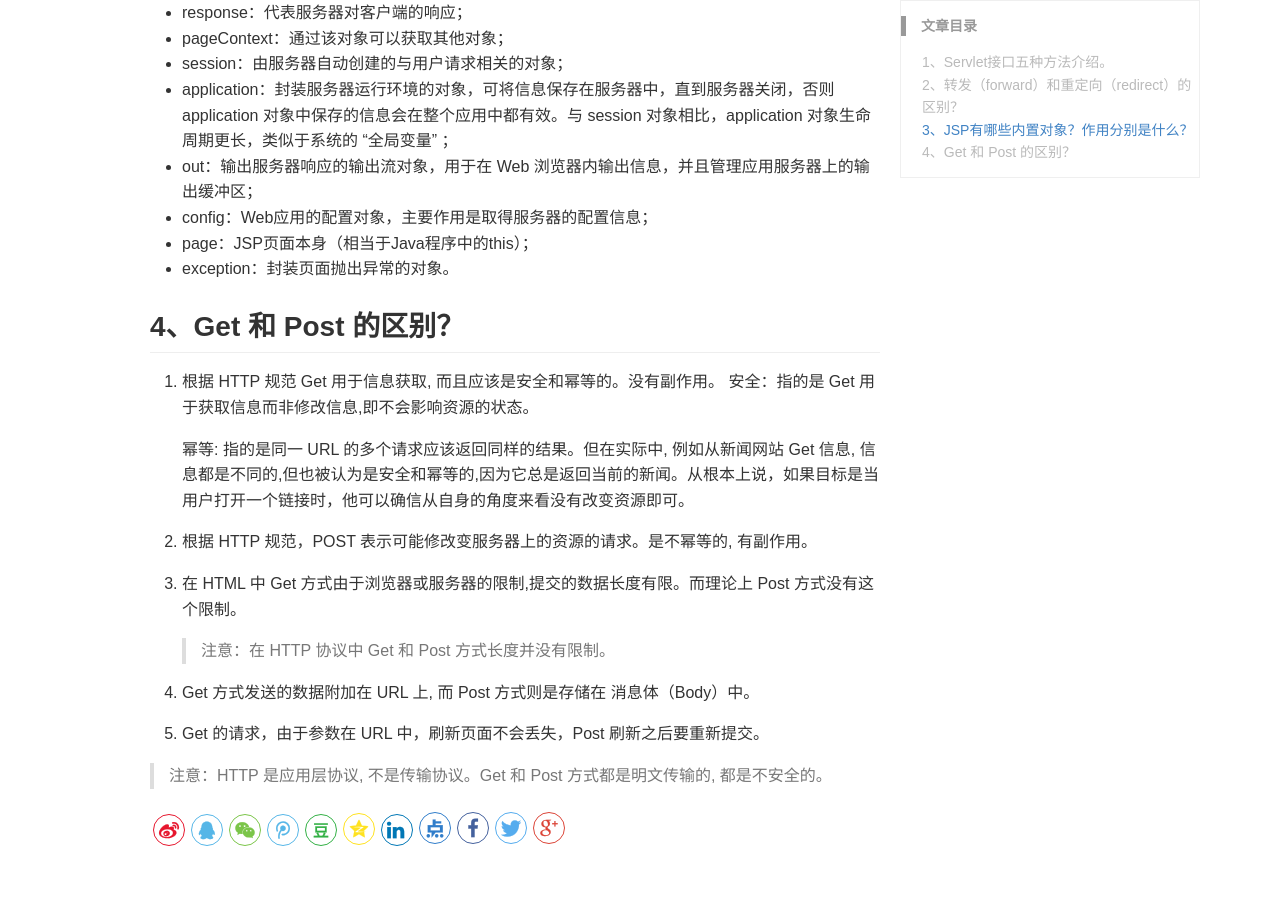
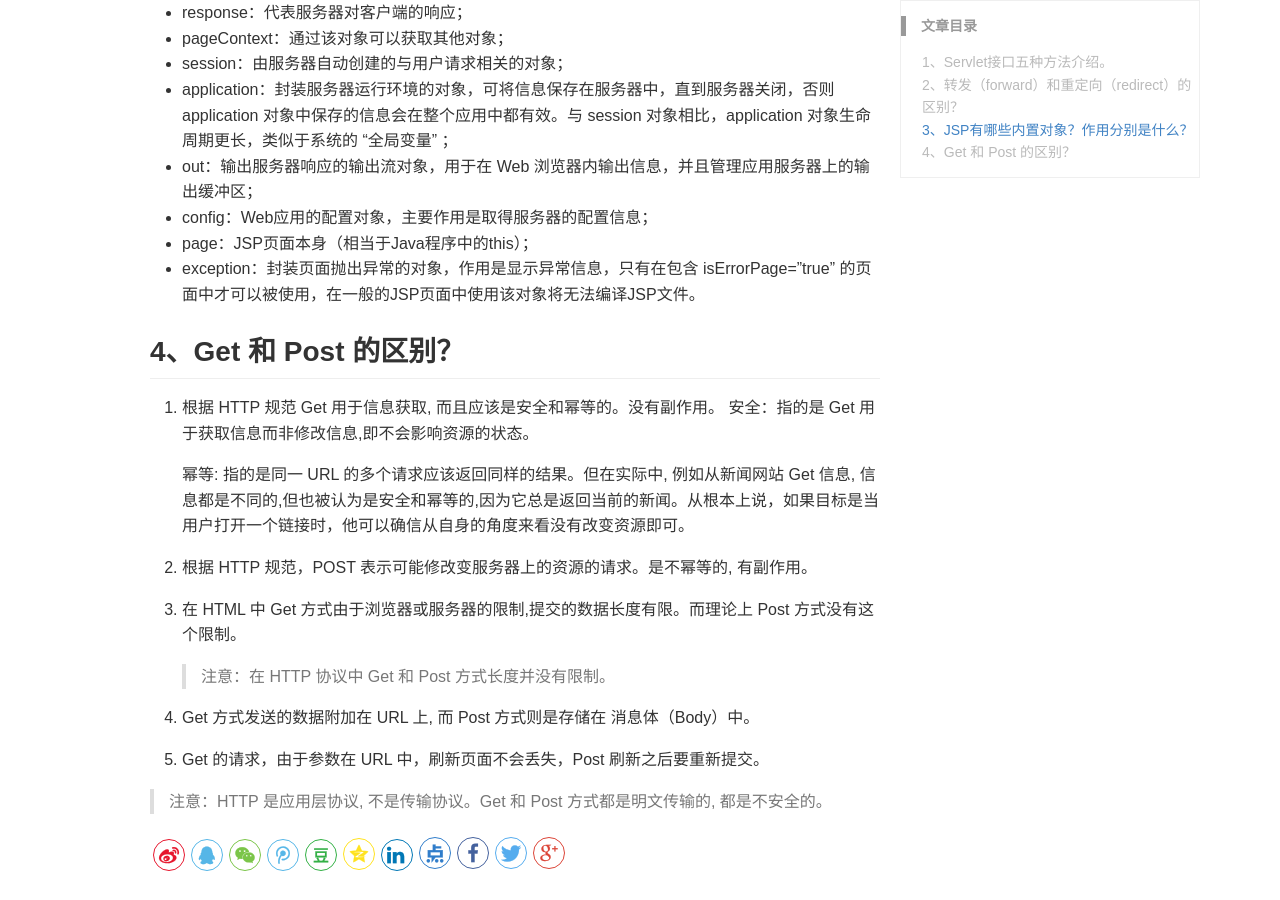
Before and after one commit to DoctorDeng/DoctorDeng.github.io, a Jekyll site: the page built from _posts/2016-09-12-java-面试.md, in a window 1280 px wide and 900 px high, scrolled down 1574 px. Built offline with Jekyll 4.4.1, drawn with Linux system fonts in a browser that asks for light colours.

Commit message:
modify file

```diff
--- a/_posts/2016-09-12-java-面试.md
+++ b/_posts/2016-09-12-java-面试.md
@@ -47,7 +47,7 @@ keywords: java, 面试
 - out：输出服务器响应的输出流对象，用于在 Web                                浏览器内输出信息，并且管理应用服务器上的输出缓冲区；
 - config：Web应用的配置对象，主要作用是取得服务器的配置信息；
 - page：JSP页面本身（相当于Java程序中的this）；
-- exception：封装页面抛出异常的对象。
+- exception：封装页面抛出异常的对象，作用是显示异常信息，只有在包含 isErrorPage="true" 的页面中才可以被使用，在一般的JSP页面中使用该对象将无法编译JSP文件。
 
 ## 4、Get 和 Post 的区别？
 1. 根据 HTTP 规范 Get 用于信息获取, 而且应该是安全和幂等的。没有副作用。
```
